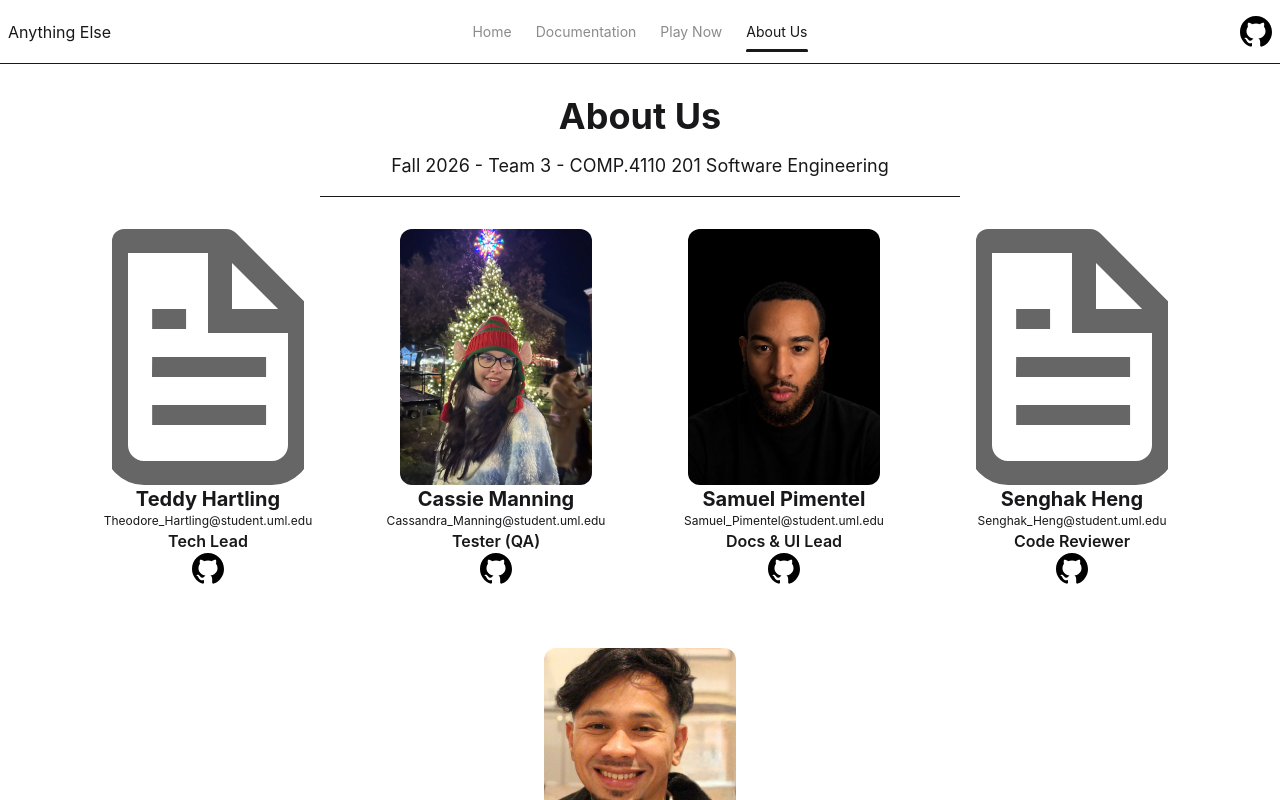
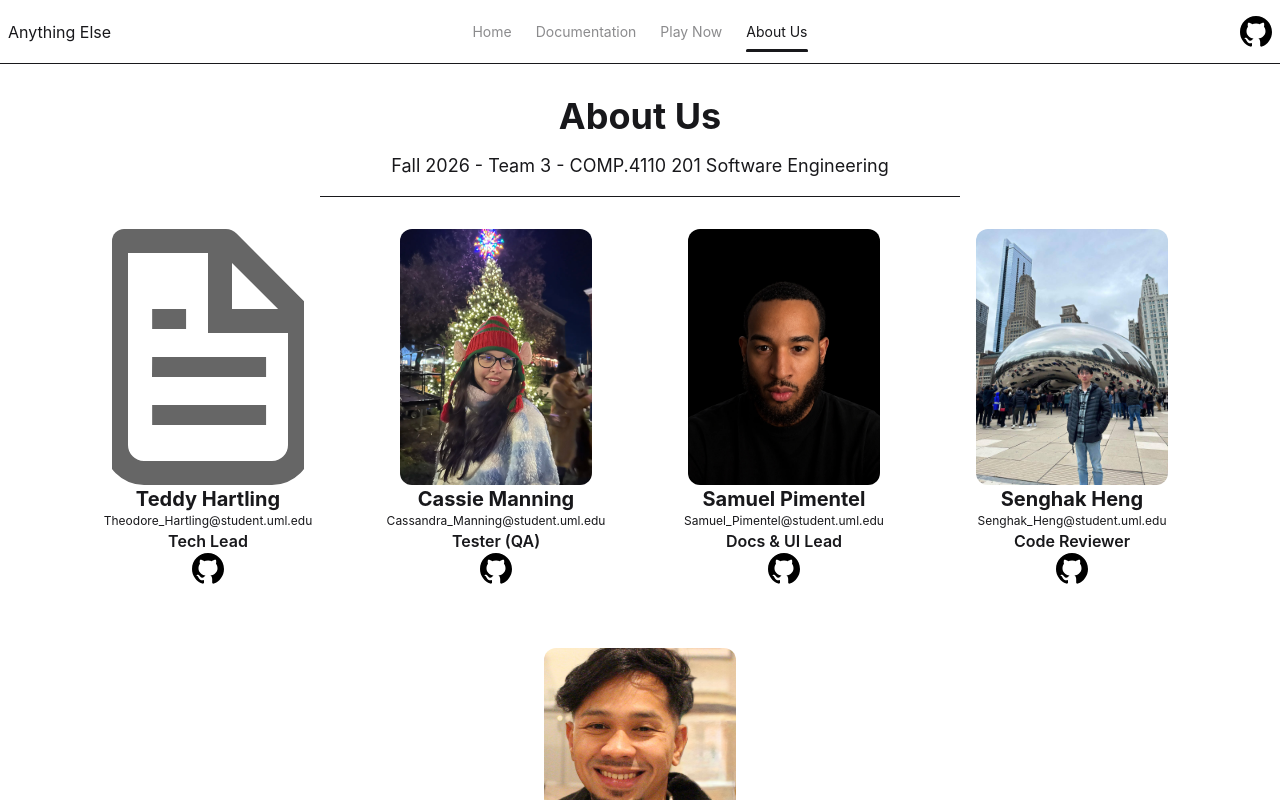
Before and after one commit to uhteddy/anything-else, a Next.js app: page /about_us in a window 1280 px wide. Shown: the top 800 px of the page. Built offline with nearby package versions, Linux system fonts and the light colour scheme.

Commit message:
Add profile picture to About Us page

```diff
--- a/app/about_us/page.tsx
+++ b/app/about_us/page.tsx
@@ -64,7 +64,7 @@ export default function AboutUs() {
         />
 
           <AboutUsCard
-          img="/file.svg"
+          img="/webp/seheng.webp"
           name="Senghak Heng"
           role="Code Reviewer"
           email="Senghak_Heng@student.uml.edu"
```
Also changed, not shown: public/webp/seheng.webp (added).
